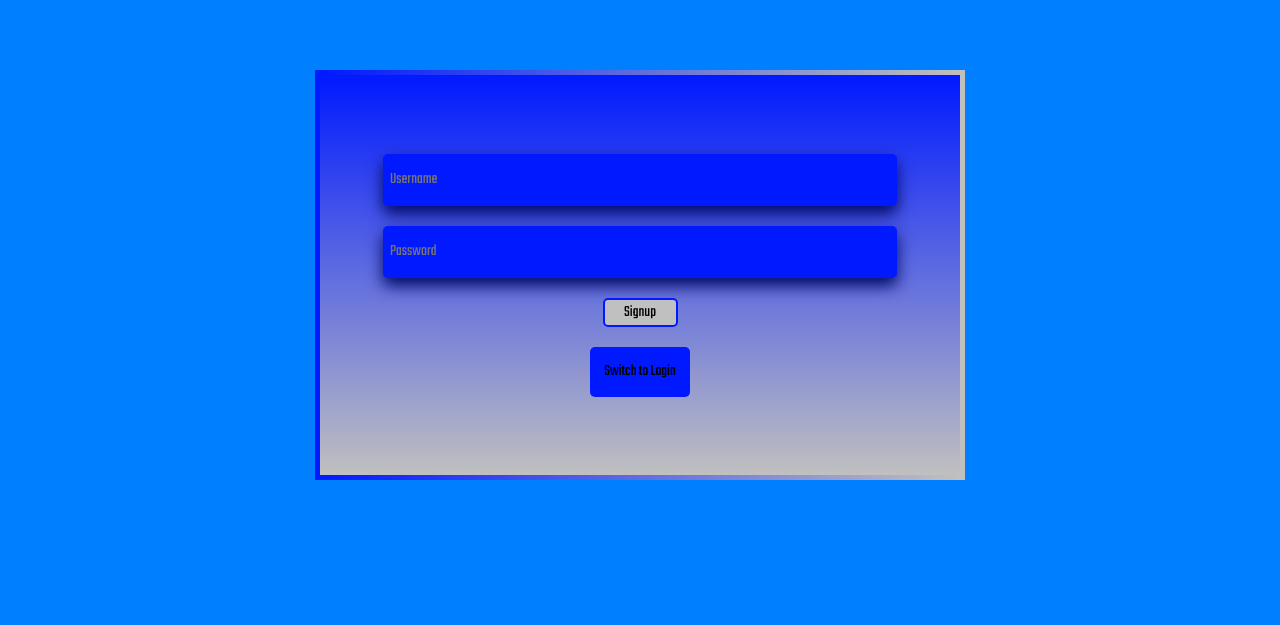
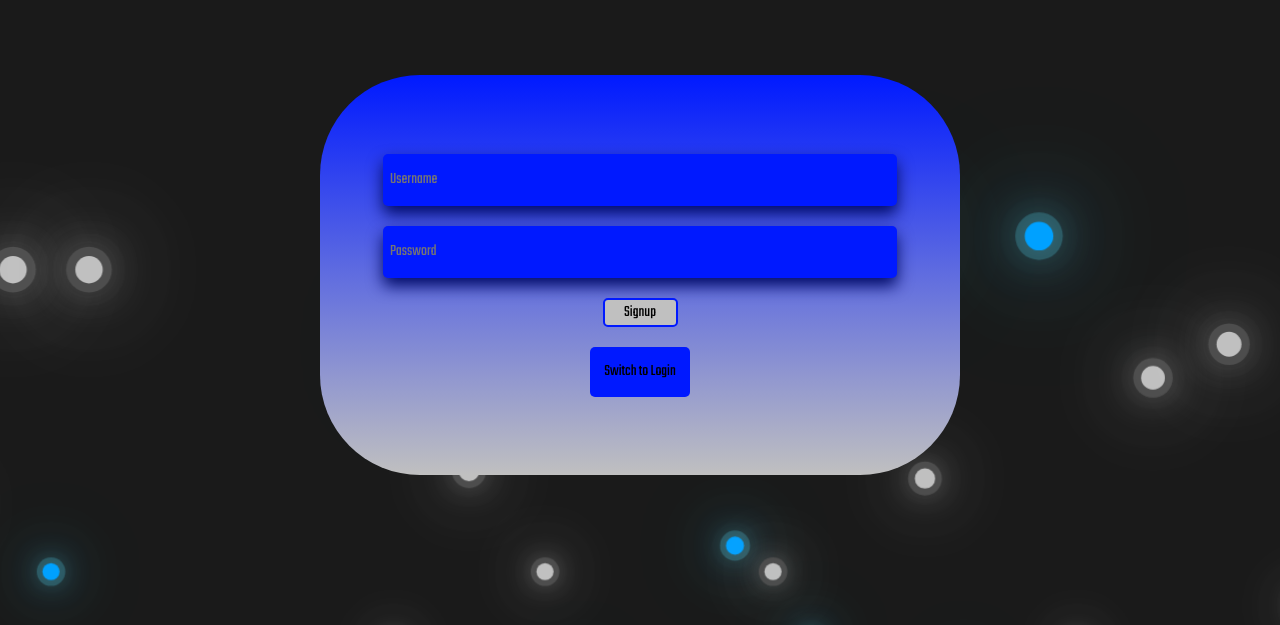
Before and after one commit to TheHeartstriker/FitnessApp, a React (Vite) app in the folder FitnessApp/: page /login in a window 1280 px wide. Shown: the part 965-1590 px from the top of the page. Built offline with nearby package versions, Linux system fonts and the light colour scheme.

Commit message:
Login
Made a background animation for the login screen/area

```diff
--- a/FitnessApp/src/Pages.css/Login.css
+++ b/FitnessApp/src/Pages.css/Login.css
@@ -3,6 +3,7 @@
   --grey: hsl(0, 0%, 50%);
   --grey-1: hsl(0, 0%, 30%);
   --grey-2: hsl(0, 0%, 15%);
+  --grey-3: hsl(0, 0%, 10%);
 
   /* Blues */
   --Blue-1: hsl(234, 100%, 50%);
@@ -16,12 +17,47 @@
 
 /* Container that holds the LogSingin box */
 .LogSignContainer {
+  position: relative;
   display: flex;
   align-items: center;
   justify-content: center;
-  background-color: hsl(210, 100%, 50%);
+  overflow: hidden;
+  background-color: var(--grey-3);
   height: 90vh;
   width: 100vw;
+}
+
+.Background {
+  position: absolute;
+  display: flex;
+}
+
+.Background span {
+  position: relative;
+  width: 30px;
+  height: 30px;
+  background: var(--Cyan-1);
+  margin: 0 4px;
+  border-radius: 50%;
+  box-shadow: 0 0 0 10px #4fc3dc44, 0 0 50px #4fc3dc, 0 0 100px #4fc3dc,
+    0 0 150px #4fc3dc;
+  animation: animate 15s linear infinite;
+  animation-duration: calc(15s / var(--i) * 10);
+}
+
+.Background span:nth-child(even) {
+  background: silver;
+  box-shadow: 0 0 0 10px var(--grey-1), 0 0 50px silver, 0 0 100px silver,
+    0 0 150px silver;
+}
+
+@keyframes animate {
+  0% {
+    transform: translateY(100vh) scale(0);
+  }
+  100% {
+    transform: translateY(-10vh) scale(1);
+  }
 }
 
 /* The visable box that contains the text boxes */
@@ -34,10 +70,7 @@
   height: 50vh;
   width: 50vw;
   background: linear-gradient(to bottom, var(--Blue-1), silver);
-
-  border: 5px solid transparent;
-  border-image: linear-gradient(to right, var(--Blue-1), silver) 1;
-  border-radius: 5px;
+  border-radius: 100px;
 }
 
 .LogSignPage input {
--- a/FitnessApp/src/Pages.jsx/Login.jsx
+++ b/FitnessApp/src/Pages.jsx/Login.jsx
@@ -190,8 +190,27 @@ function LoginPage() {
     }
   }
 
+  const [BubblePoint, setBubblePoint] = useState([]);
+
+  function AddBubblePoint({ Points }) {
+    return Points.map((point, index) => {
+      return <span key={index} style={{ "--i": point.i }}></span>;
+    });
+  }
+  function CreateBubble() {
+    for (let i = 0; i < 30; i++) {
+      setBubblePoint((prev) => [
+        ...prev,
+        {
+          i: Math.floor(Math.random() * 50),
+        },
+      ]);
+    }
+    AddBubblePoint({ Points: BubblePoint });
+  }
+
   useEffect(() => {
-    console.log("isSignedIn:", isSignedIn);
+    CreateBubble();
     if (isSignedIn) {
       CreateDataPage();
     }
@@ -201,6 +220,9 @@ function LoginPage() {
     <>
       {/* Outside container */}
       <div className="LogSignContainer">
+        <div className="Background">
+          <AddBubblePoint Points={BubblePoint} />
+        </div>
         {/* The inside container that holds the text boxes */}
         <div className="LogSignPage">
           <div className="input-group">
```
